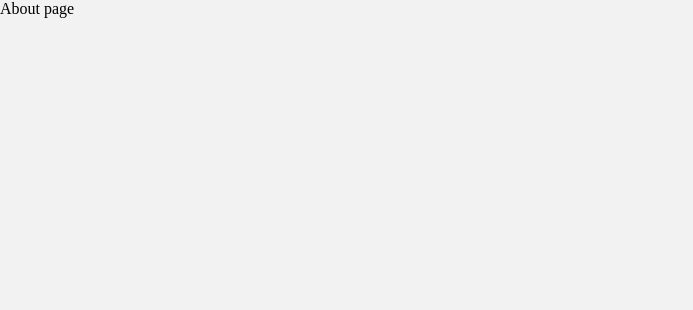
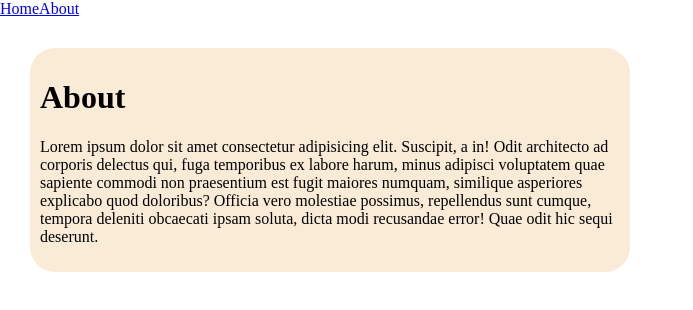
Before and after one commit to githuv4/react_0-movie_210526--now_review, a React (Create React App) app: page /#/about in a window 1280 px wide. Shown: the top 310 px of the page, without its empty margins (0-693 px from the left). Built offline with nearby package versions, Linux system fonts and the light colour scheme.

Commit message:
6.2 Building the navigaition

```diff
--- a/src/App.js
+++ b/src/App.js
@@ -2,10 +2,13 @@ import React from "react";
 import { HashRouter, Route } from "react-router-dom";
 import Home from "./routes/Home";
 import About from "./routes/About";
+// import "./App.css";
+import Navigation from "./components/Navigation";
 
 function App() {
   return (
     <HashRouter>
+      <Navigation />
       <Route path="/" exact component={Home} />
       <Route path="/about" component={About} />
     </HashRouter>
--- /dev/null
+++ b/src/components/Navigation.js
@@ -0,0 +1,13 @@
+import React from "react";
+import { Link } from "react-router-dom";
+
+function Navigation() {
+  return (
+    <div>
+      <Link to="/">Home</Link>
+      <Link to="/about">About</Link>
+    </div>
+  );
+}
+
+export default Navigation;
--- a/src/routes/About.js
+++ b/src/routes/About.js
@@ -1,7 +1,20 @@
 import React from "react";
 
 function About() {
-  return <div>About page</div>;
+  return (
+    <div className="about">
+      <h1>About</h1>
+      <p>
+        Lorem ipsum dolor sit amet consectetur adipisicing elit. Suscipit, a in!
+        Odit architecto ad corporis delectus qui, fuga temporibus ex labore
+        harum, minus adipisci voluptatem quae sapiente commodi non praesentium
+        est fugit maiores numquam, similique asperiores explicabo quod
+        doloribus? Officia vero molestiae possimus, repellendus sunt cumque,
+        tempora deleniti obcaecati ipsam soluta, dicta modi recusandae error!
+        Quae odit hic sequi deserunt.
+      </p>
+    </div>
+  );
 }
 
 export default About;
--- a/src/routes/Home.css
+++ b/src/routes/Home.css
@@ -1,17 +1,24 @@
 html,
-body {
+body,
+#root {
   width: 100%;
   height: 100%;
-  background-color: #f2f2f2;
+  /* background-color: #f2f2f2; */
   /* background-color: blue; */
   margin: 0;
 }
 
+* {
+  box-sizing: border-box;
+}
+
 .container {
+  /* margin: 30px; */
   width: 100%;
   height: 100%;
   display: flex;
   justify-content: center;
+  /* align-items: center; */
   /* background-color: pink; */
   /* justify-content: flex-start; */
 }
@@ -22,11 +29,16 @@ body {
 
 .loader {
   /* background-color: red; */
-  width: 100%;
+  width: 50%;
   height: 100%;
   display: flex;
   justify-content: center;
   align-items: center;
+  /* background-color: aquamarine; */
+}
+
+.loader__text {
+  /* background-color: yellowgreen; */
 }
 
 .movies {
@@ -49,3 +61,11 @@ body {
   box-shadow: 0 13px 27px -5px rgba(50, 50, 93, 0.25),
     0 8px 16px -8px rgba(0, 0, 0, 0.3), 0 -6px 16px -6px rgba(0, 0, 0, 0.025);
 }
+
+.about {
+  background-color: antiquewhite;
+  width: 600px;
+  padding: 10px;
+  border-radius: 25px;
+  margin: 30px;
+}
```
Also changed, not shown: x.html (added).
